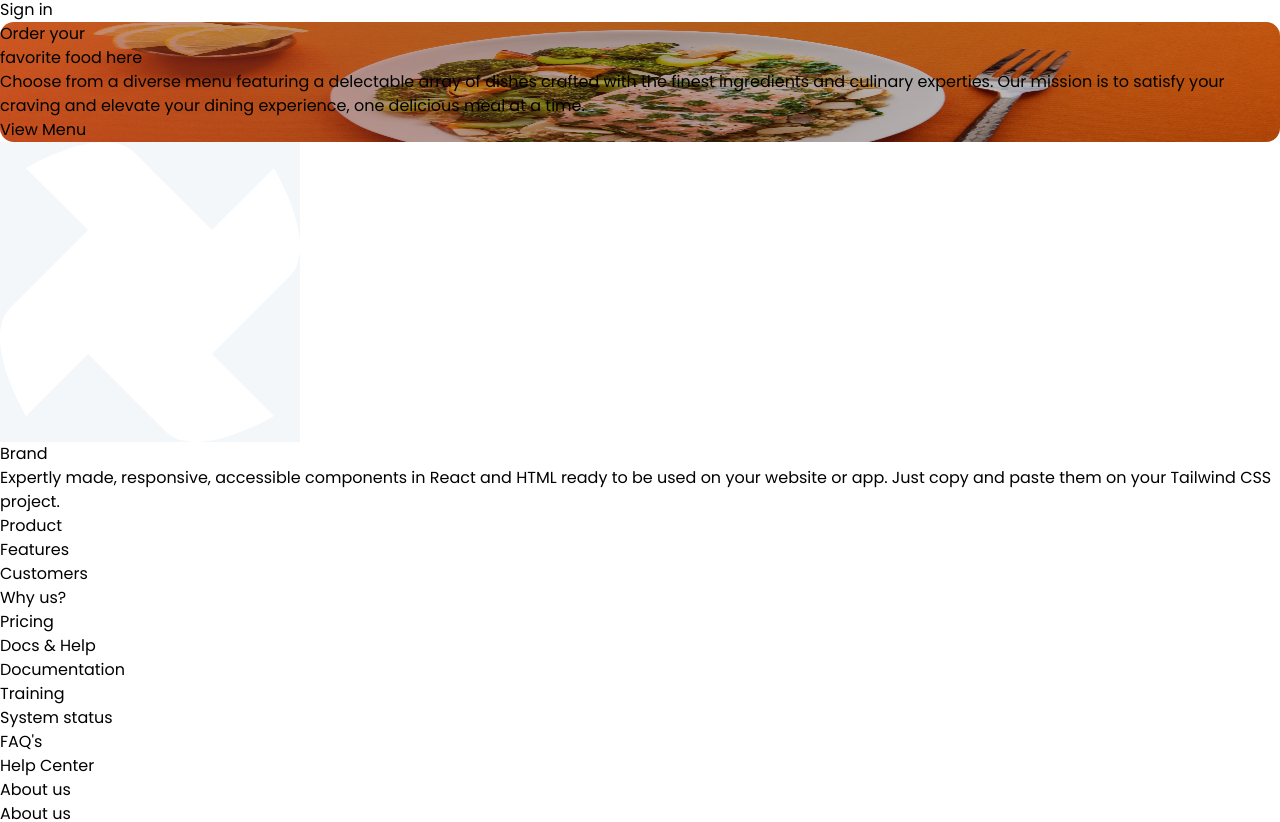
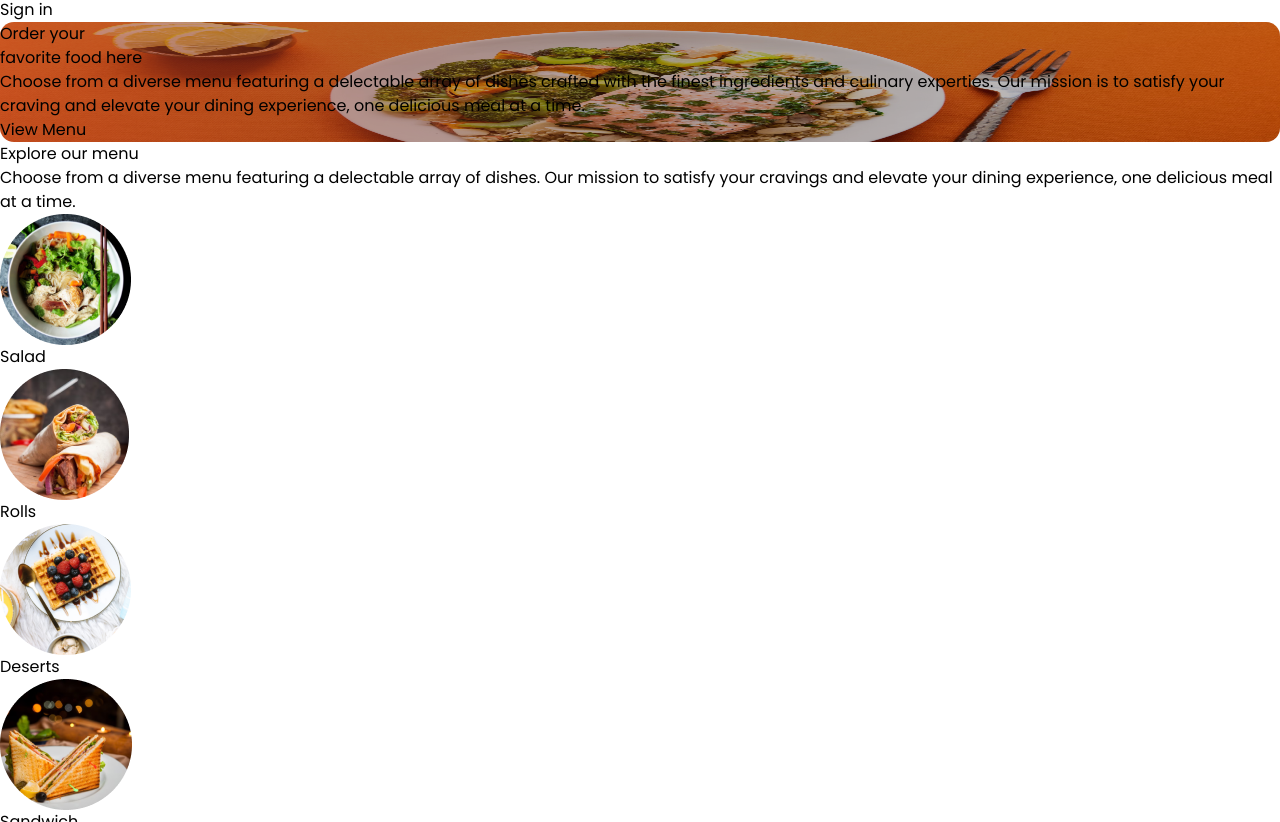
Before and after one commit to WalidurTanjim/tomato, a React (Vite) app: page / in a window 1280 px wide. Shown: the part 3938-4760 px from the top of the page. Built offline with nearby package versions, Linux system fonts and the light colour scheme.

Commit message:
Menu category added

```diff
--- a/src/pages/Home/Home/Home.jsx
+++ b/src/pages/Home/Home/Home.jsx
@@ -6,7 +6,7 @@ const Home = () => {
     return (
         <div>
             <Banner></Banner>
-            {/* <Menu></Menu> */}
+            <Menu></Menu>
         </div>
     );
 };
```
